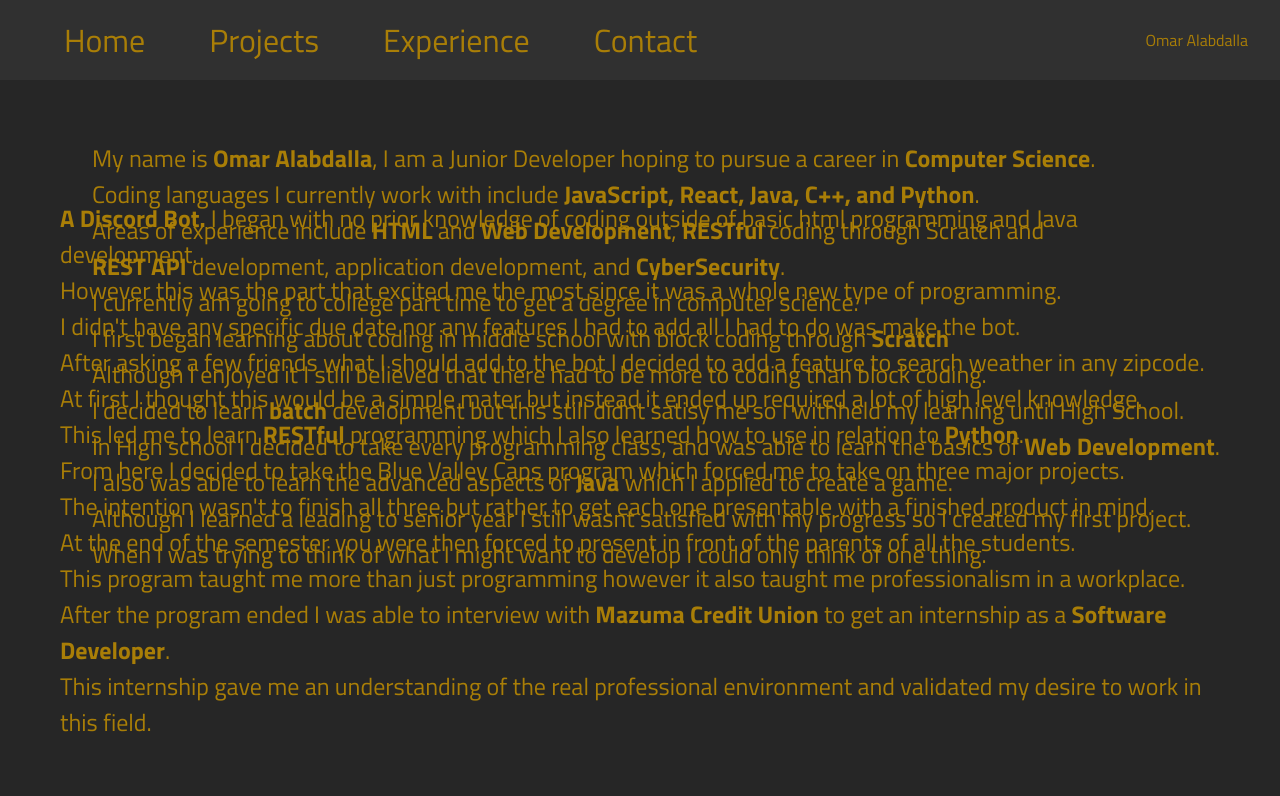
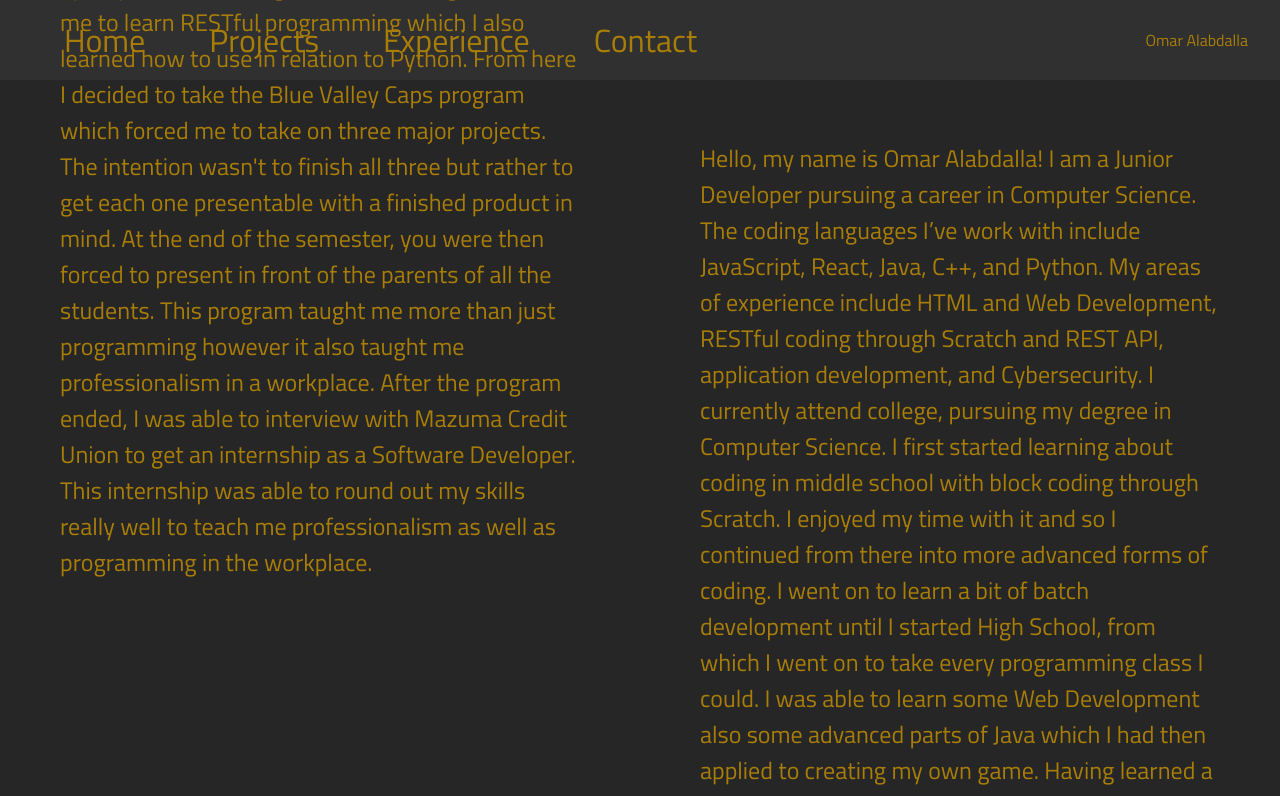
Before and after one commit to Omar-Alabdalla/Portfolio, a React (Create React App) app: page / in a window 1280 px wide. Shown: the top 796 px of the page. Built offline with nearby package versions, Linux system fonts and the light colour scheme.

Commit message:
Most updated version

```diff
--- a/src/App.css
+++ b/src/App.css
@@ -50,6 +50,7 @@ nav a:hover{
 }
 
 p1 {
+  left: 50%;
   float: right;
   position: absolute;
   font-size: 1.5rem;
@@ -68,7 +69,9 @@ p2 {
   align-items: center;
   display: inline;
   float: left;
-  bottom: 0%;
+  bottom: 20%;
+  right: 50%;
+  left: 0%;
 }
 
 f {
--- a/src/Pages/Home.js
+++ b/src/Pages/Home.js
@@ -4,59 +4,42 @@ function Home() {
   return (
     <>
       <p1>
-        My name is <f>Omar Alabdalla</f>, I am a Junior Developer hoping to
-        pursue a career in <f>Computer Science</f>.
-        <br /> Coding languages I currently work with include{" "}
-        <f>JavaScript, React, Java, C++, and Python</f>.
-        <br />
-        Areas of experience include <f>HTML</f> and <f>Web Development</f>,{" "}
-        <f>RESTful</f> coding through Scratch and <br />
-        <f>REST API </f>
-        development, application development, and
-        <f> CyberSecurity</f>. <br /> I currently am going to college part time
-        to get a degree in computer science.
-        <br /> I first began learning about coding in middle school with block
-        coding through <f>Scratch</f>
-        <br /> Although I enjoyed it I still believed that there had to be more
-        to coding than block coding.
-        <br /> I decided to learn <f>batch</f> development but this still didnt
-        satisy me so I withheld my learning until High School.
-        <br /> In High school I decided to take every programming class, and was
-        able to learn the basics of <f>Web Development</f>.
-        <br /> I also was able to learn the advanced aspects of <f>Java</f>{" "}
-        which I applied to create a game.
-        <br /> Although I learned a leading to senior year I still wasnt
-        satisfied with my progress so I created my first project.
-        <br /> When I was trying to think of what I might want to develop I
-        could only think of one thing.
-        <br />
+        Hello, my name is Omar Alabdalla! I am a Junior Developer pursuing a
+        career in Computer Science. The coding languages I’ve work with include
+        JavaScript, React, Java, C++, and Python. My areas of experience include
+        HTML and Web Development, RESTful coding through Scratch and REST API,
+        application development, and Cybersecurity. I currently attend college,
+        pursuing my degree in Computer Science. I first started learning about
+        coding in middle school with block coding through Scratch. I enjoyed my
+        time with it and so I continued from there into more advanced forms of
+        coding. I went on to learn a bit of batch development until I started
+        High School, from which I went on to take every programming class I
+        could. I was able to learn some Web Development also some advanced parts
+        of Java which I had then applied to creating my own game. Having learned
+        a lot up to senior year I was eager to learn more so I went on to start
+        my next major project. After intense brainstorming of ideas for a
+        befitting project I came to one conclusion, a Discord Bot.
       </p1>
       <p2>
-        <f> A Discord Bot.</f> I began with no prior knowledge of coding outside
-        of basic html programming and Java development.
-        <br /> However this was the part that excited me the most since it was a
-        whole new type of programming.
-        <br /> I didn't have any specific due date nor any features I had to add
-        all I had to do was make the bot.
-        <br /> After asking a few friends what I should add to the bot I decided
-        to add a feature to search weather in any zipcode.
-        <br /> At first I thought this would be a simple mater but instead it
-        ended up required a lot of high level knowledge.
-        <br /> This led me to learn <f>RESTful</f> programming which I also
-        learned how to use in relation to <f>Python</f>.
-        <br /> From here I decided to take the Blue Valley Caps program which
-        forced me to take on three major projects.
-        <br /> The intention wasn't to finish all three but rather to get each
-        one presentable with a finished product in mind.
-        <br /> At the end of the semester you were then forced to present in
-        front of the parents of all the students.
-        <br /> This program taught me more than just programming however it also
-        taught me professionalism in a workplace.
-        <br /> After the program ended I was able to interview with{" "}
-        <f>Mazuma Credit Union</f> to get an internship as a{" "}
-        <f>Software Developer</f>.
-        <br /> This internship gave me an understanding of the real professional
-        environment and validated my desire to work in this field.
+        I began with no prior knowledge of coding outside of basic html
+        programming and Java development. However, this was the part that
+        excited me the most since it was a whole new type of programming. I
+        didn't have any specific due date nor any features I had to add all I
+        had to do was make the bot. After asking a few friends what I should add
+        to the bot I decided to add a feature to search weather in any zip code.
+        At first, I thought this would be a simple mater but instead it ended up
+        required a lot of high-level knowledge. This led me to learn RESTful
+        programming which I also learned how to use in relation to Python. From
+        here I decided to take the Blue Valley Caps program which forced me to
+        take on three major projects. The intention wasn't to finish all three
+        but rather to get each one presentable with a finished product in mind.
+        At the end of the semester, you were then forced to present in front of
+        the parents of all the students. This program taught me more than just
+        programming however it also taught me professionalism in a workplace.
+        After the program ended, I was able to interview with Mazuma Credit
+        Union to get an internship as a Software Developer. This internship was
+        able to round out my skills really well to teach me professionalism as
+        well as programming in the workplace.
       </p2>
     </>
   );
```
